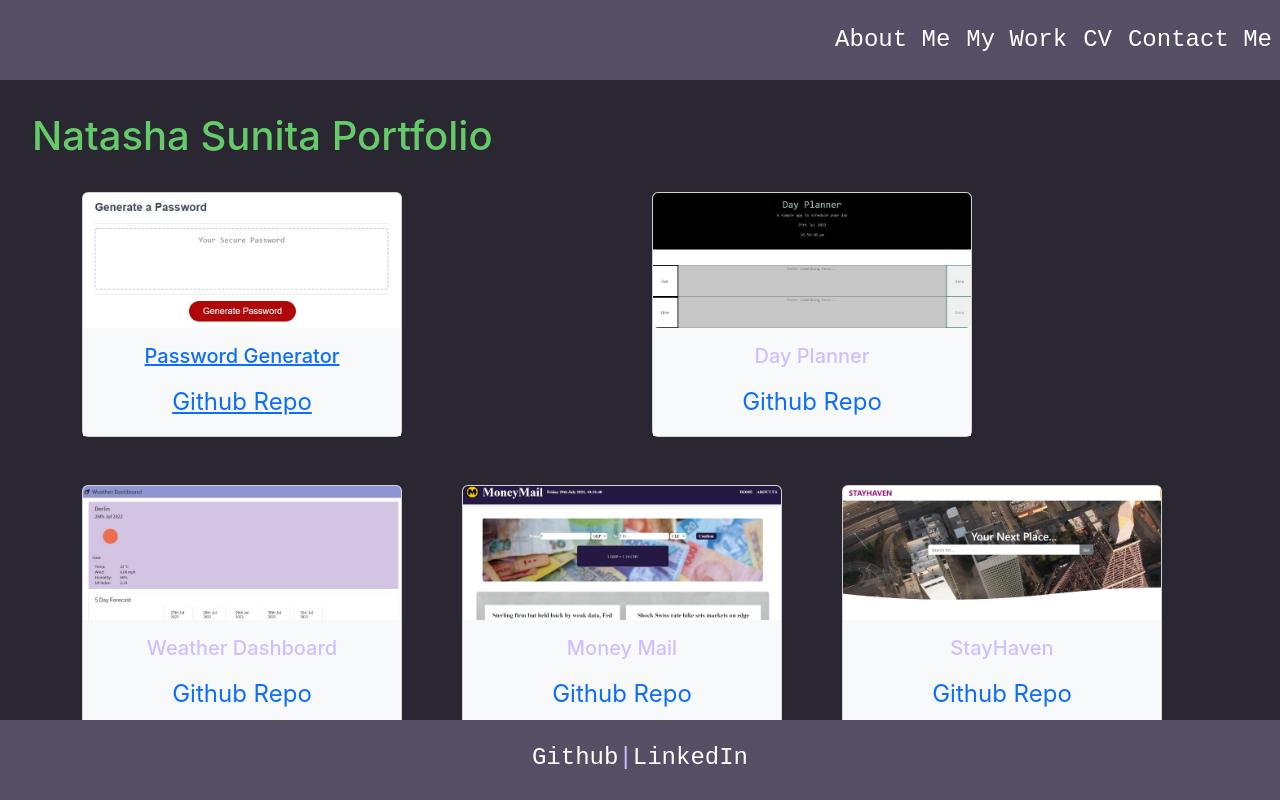
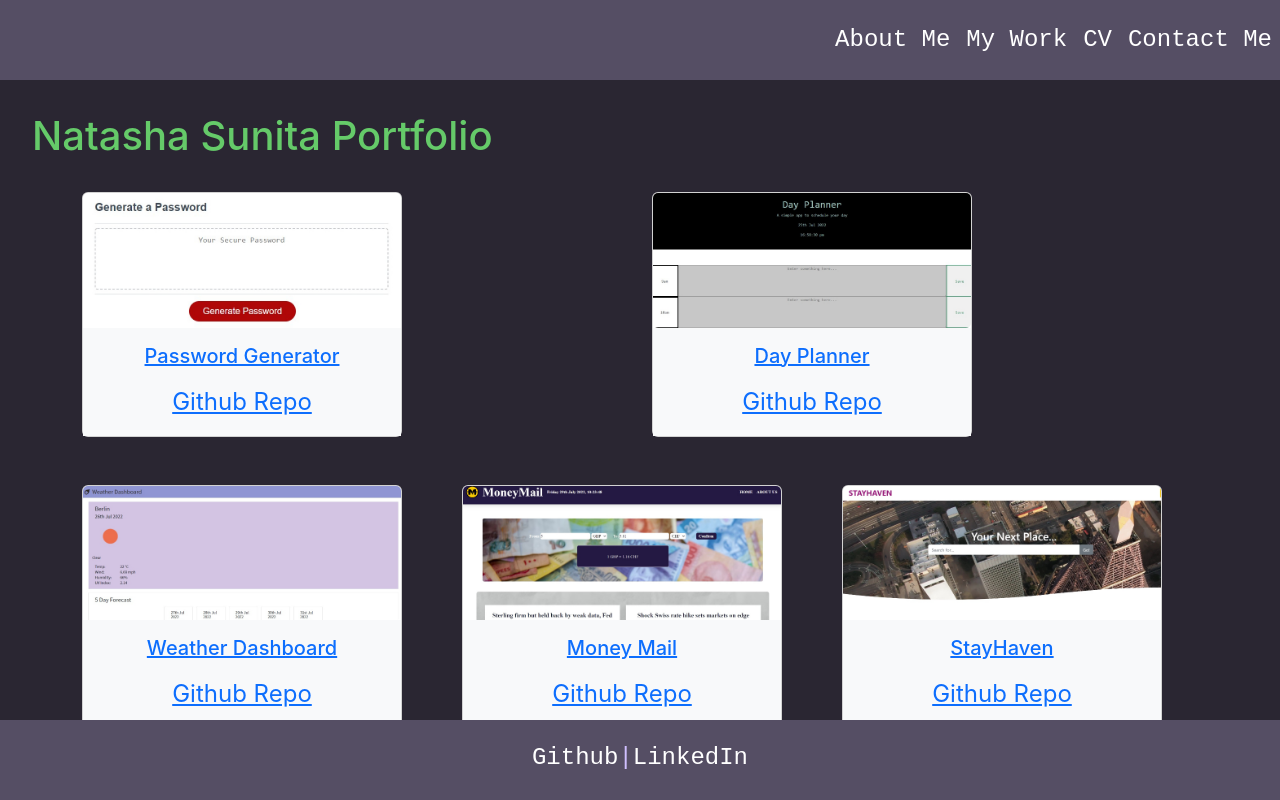
Before and after one commit to LonelyOrphan/react-portfolio, a React (Create React App) app in the folder portfolio/: page / in a window 1280 px wide. Both pictures are taken after a click on the button "My Work". Built offline with nearby package versions, Linux system fonts and the light colour scheme.

Commit message:
added all links to projects

```diff
--- a/portfolio/src/components/Content.js
+++ b/portfolio/src/components/Content.js
@@ -35,7 +35,8 @@ export default function Content(props) {
             {" "}
             <Project
               title={"Password Generator"}
-              projectURL="https://github.com/LonelyOrphan/password-generator"
+              projectURL="https://lonelyorphan.github.io/password-generator/"
+              repoLink="https://github.com/LonelyOrphan/password-generator"
               image="passwordgeneratorscreenshot_resized.jpg"
             />
           </Col>
@@ -43,6 +44,8 @@ export default function Content(props) {
             {" "}
             <Project
               title={"Day Planner"}
+              projectURL="https://lonelyorphan.github.io/day-planner/"
+              repoLink="https://github.com/LonelyOrphan/day-planner"
               image="dayplannerscreenshot_resized.jpg"
             />
           </Col>
@@ -52,18 +55,27 @@ export default function Content(props) {
             {" "}
             <Project
               title={"Weather Dashboard"}
+              projectURL="https://lonelyorphan.github.io/weather-app/"
+              repoLink="https://github.com/LonelyOrphan/weather-app"
               image="weatherdashboardscreenshot_resized.jpg"
             />
           </Col>
           <Col sm={12} md={6} lg={6} xl={4}>
             <Project
               title={"Money Mail"}
+              projectURL="https://ss12932.github.io/currency-news-project/"
+              repoLink="https://github.com/ss12932/currency-news-project"
               image="moneymailscreenshot_resized.jpg"
             />
           </Col>
           <Col sm={12} md={6} lg={6} xl={4}>
             {" "}
-            <Project title={"StayHaven"} image="stayhaven_resized.jpg" />
+            <Project
+              title={"StayHaven"}
+              projectURL="https://radiant-bayou-46133.herokuapp.com/"
+              repoLink="https://github.com/frsargua/STAYHAVEN-APP"
+              image="stayhaven_resized.jpg"
+            />
           </Col>
         </Row>
       </Container>
--- a/portfolio/src/components/Project.js
+++ b/portfolio/src/components/Project.js
@@ -14,7 +14,7 @@ export default function Project(props) {
         <Card.Body className="text-center bg-light">
           <Card.Title>{props.title}</Card.Title>
           <Card.Text>{props.descr}</Card.Text>
-          <Card.Link className="card-link" href="#">
+          <Card.Link className="card-link" href={props.repoLink}>
             Github Repo
           </Card.Link>
         </Card.Body>
```
